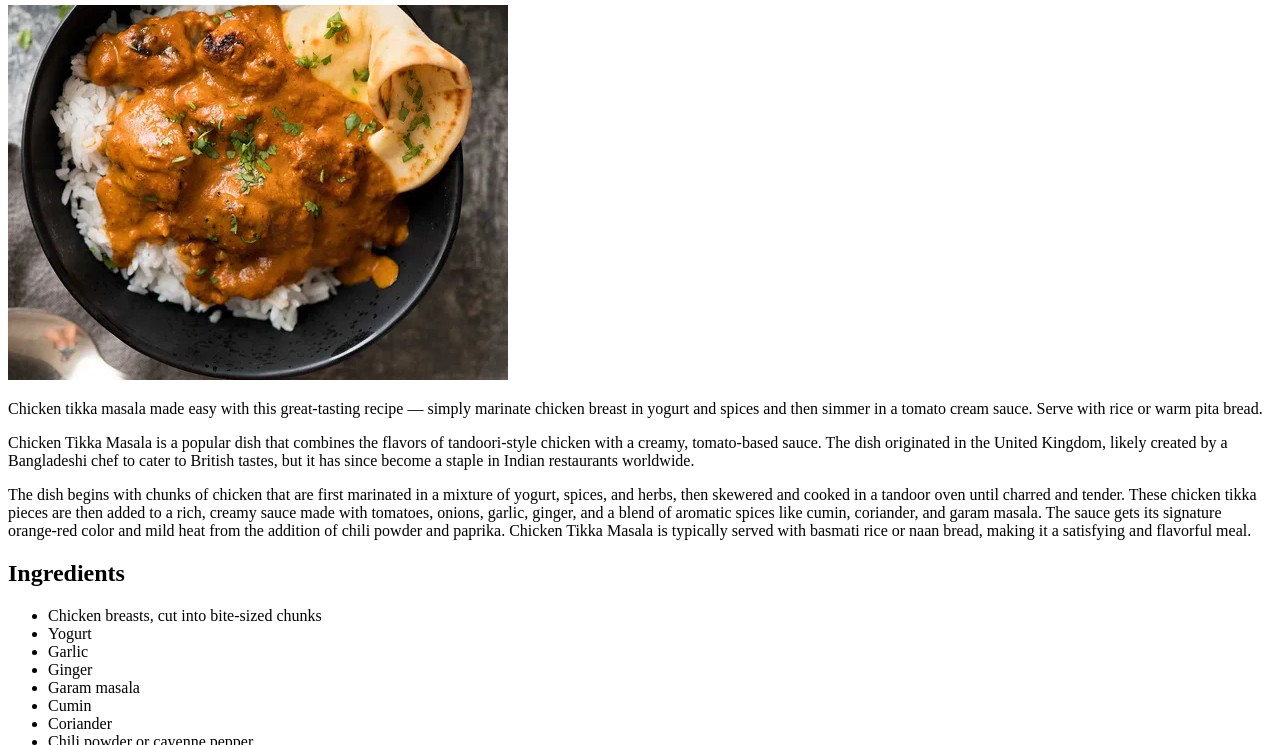
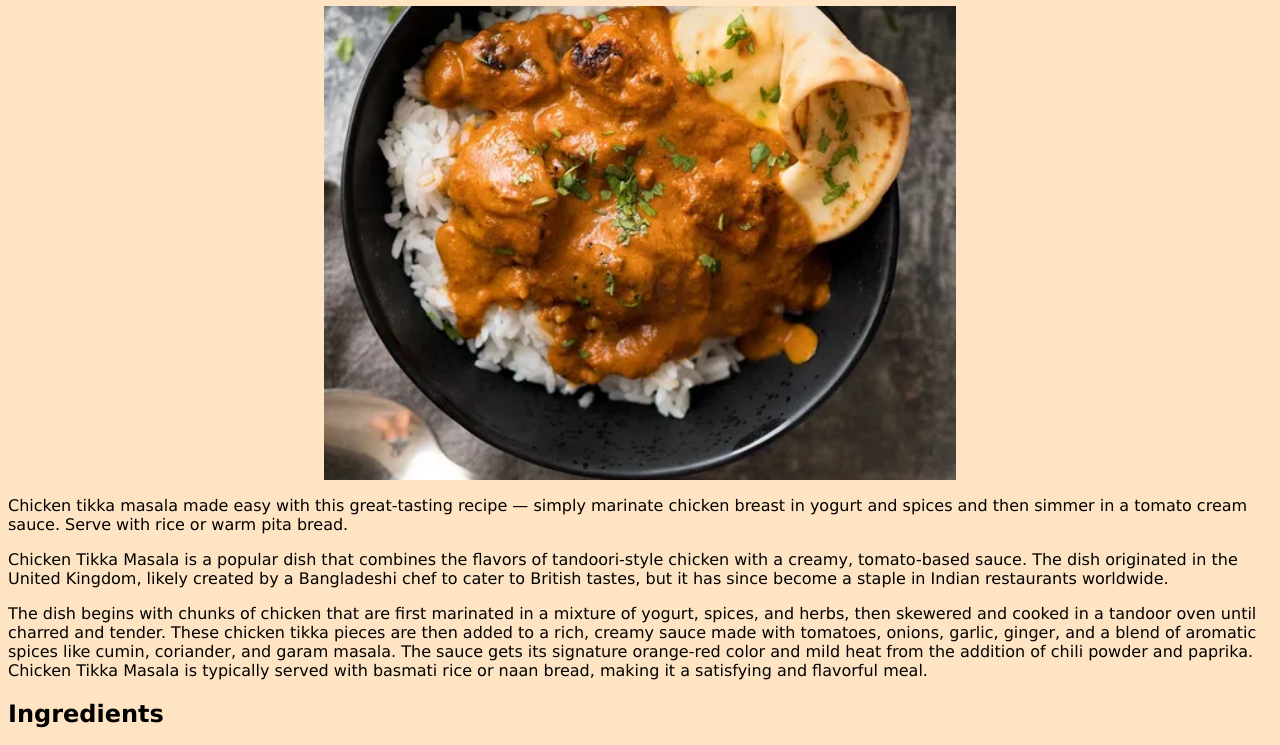
Before and after one commit to Singh-Sagar/odin-recipes, a plain HTML site: page recipes/chicken-tikka-masala.html in a window 1280 px wide. Shown: the part 75-820 px from the top of the page. Drawn offline with Linux system fonts and the light colour scheme.

Commit message:
added styles to homepage and to all the recipes, all styles within styles folder

```diff
--- a/recipes/chicken-tikka-masala.html
+++ b/recipes/chicken-tikka-masala.html
@@ -4,10 +4,12 @@
     <meta charset="UTF-8">
     <meta name="viewport" content="width=device-width, initial-scale=1.0">
     <title>Document</title>
+    <link rel="stylesheet" href="../styles/recipes.css">
+
 </head>
 <body>
     <h1>Chicken Tikka Masala</h1>
-    <img src="../images/tikka.webp" alt="chicken-tikka masala">
+    <img src="../images/tikka.webp" alt="chicken-tikka masala" class="center">
     <p>
         Chicken tikka masala made easy with this great-tasting recipe — simply marinate chicken breast in yogurt and spices and then simmer in a tomato cream sauce. Serve with rice or warm pita bread.
     </p>
--- /dev/null
+++ b/styles/recipes.css
@@ -0,0 +1,11 @@
+body{
+    font-family:Verdana, Geneva, Tahoma, sans-serif;
+    background-color:bisque;
+}
+
+.center{
+    display: block;
+    margin-left: auto;
+    margin-right: auto;
+    width: 50%;
+}
--- /dev/null
+++ b/styles/styles.css
@@ -0,0 +1,12 @@
+body{
+    font-family:Verdana, Geneva, Tahoma, sans-serif;
+    background-color:wheat;
+}
+
+h1{
+    text-align: center;
+}
+
+.menu{
+    font-size:20px;
+}
```
Also changed, not shown: index.html (+2 -1 lines), recipes/butter-chicken.html (+2 -1 lines), recipes/indian-chicken-curry.html (+3 -1 lines), recipes/tandoori-chicken.html (+3 -1 lines).
